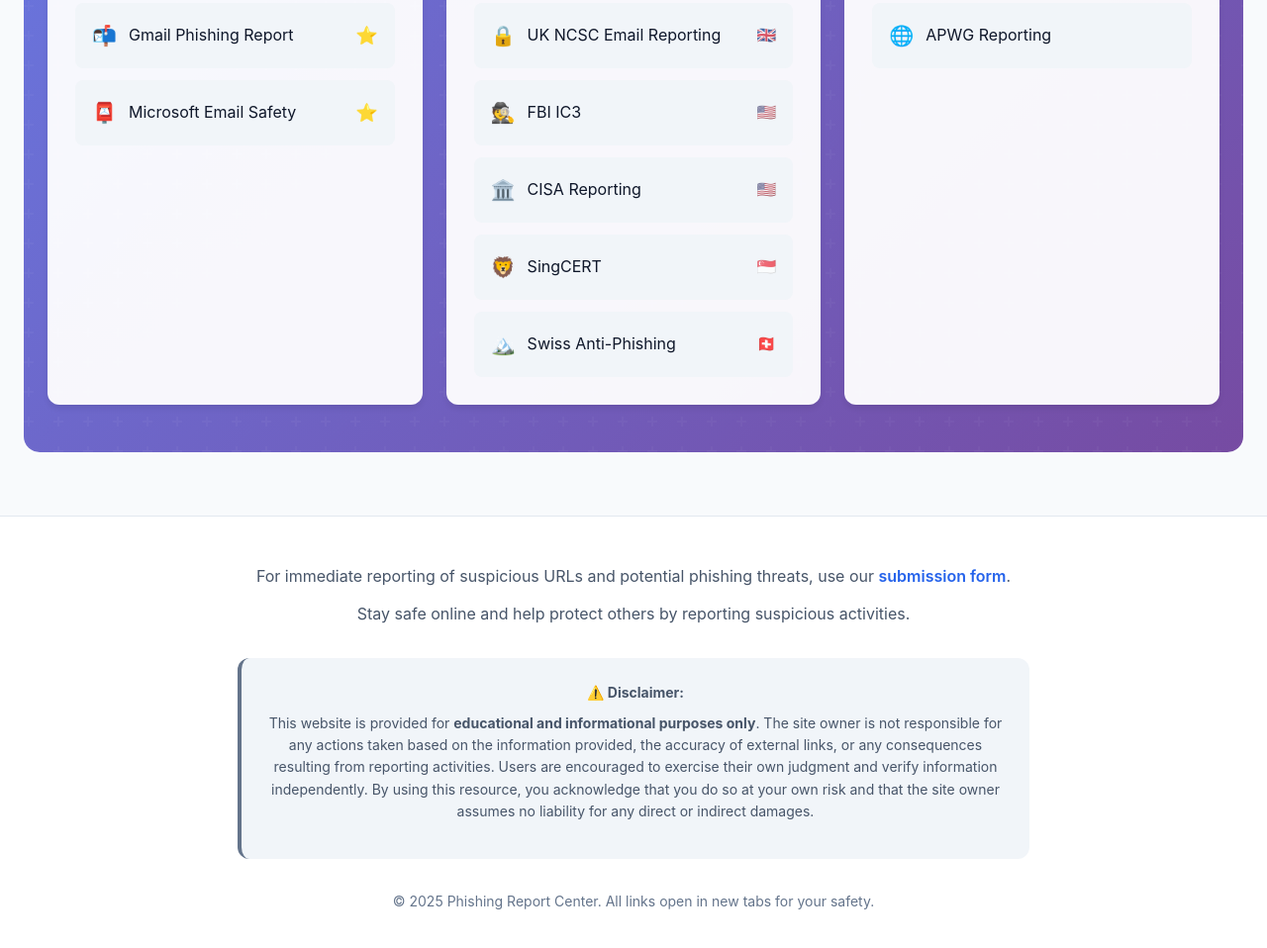
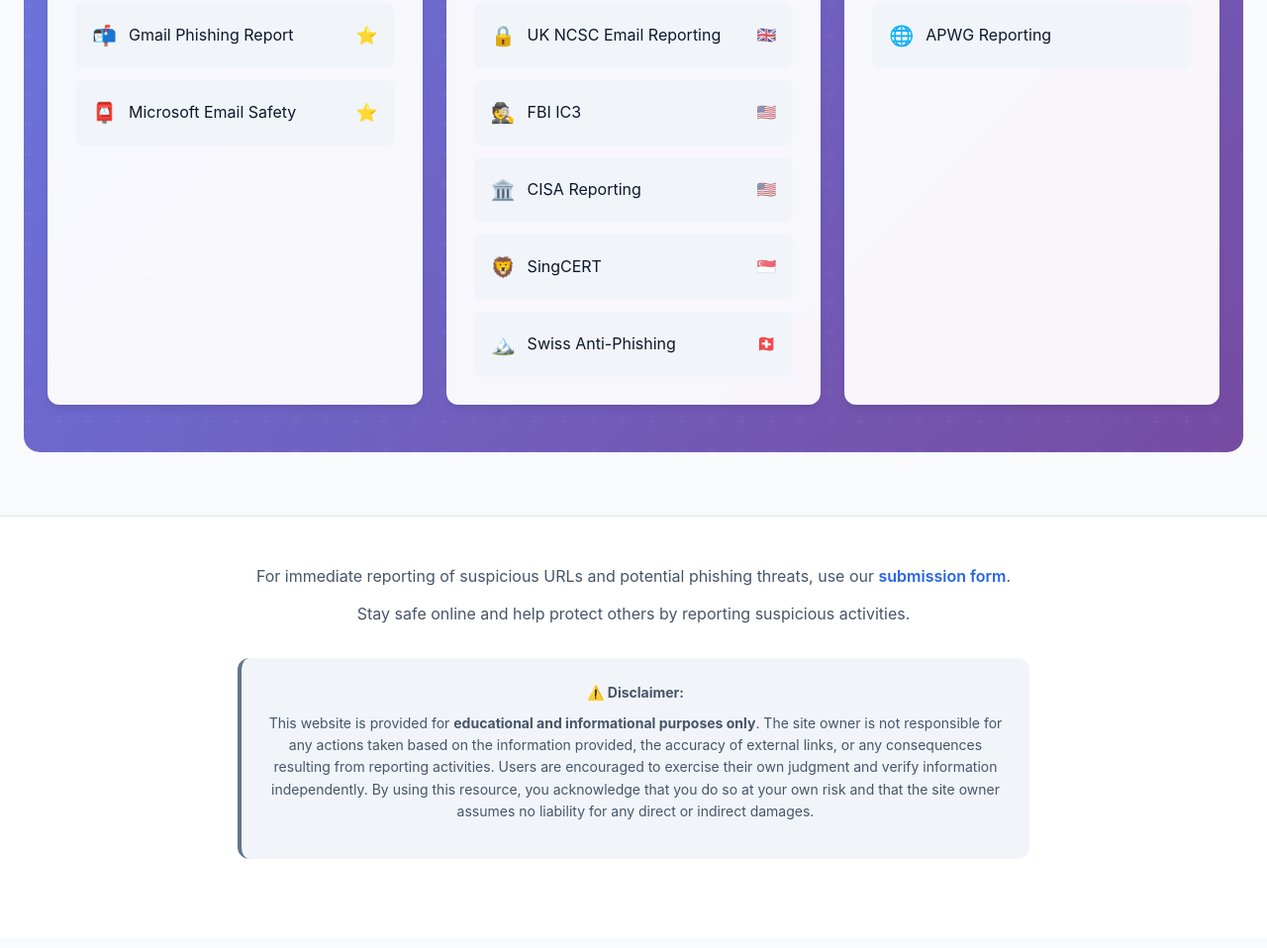
Before and after one commit to DavidJKTofan/phishing-submission-collector, a website: page public/report.html in a window 1280 px wide. Shown: the part 3864-4822 px from the top of the page at 99% size. Drawn offline with Linux system fonts and the light colour scheme.

Commit message:
Cleaned up

```diff
--- a/public/report.html
+++ b/public/report.html
@@ -688,8 +688,8 @@
 									<span>Find Contacts Easily</span>
 								</div>
 								<p>
-									Use <a href="https://phish.report/analysis" target="_blank" rel="noopener noreferrer external">phish.report</a> to identify hosting
-									providers and domain registrars
+									Use <a href="https://phish.report/analysis" target="_blank" rel="noopener noreferrer external">phish.report</a> to
+									identify hosting providers and domain registrars
 								</p>
 							</div>
 						</div>
@@ -985,7 +985,12 @@
 							</a>
 						</li>
 						<li>
-							<a href="https://www.ncsc.gov.uk/collection/phishing-scams" target="_blank" rel="noopener noreferrer external" class="resource-link">
+							<a
+								href="https://www.ncsc.gov.uk/collection/phishing-scams"
+								target="_blank"
+								rel="noopener noreferrer external"
+								class="resource-link"
+							>
 								<div class="resource-link-content">
 									<span class="resource-icon">🔒</span>
 									<span>UK NCSC Phishing Guide</span>
@@ -1045,7 +1050,12 @@
 							</a>
 						</li>
 						<li>
-							<a href="https://www.watchlist-internet.at/melde-formular/" target="_blank" rel="noopener noreferrer external" class="resource-link">
+							<a
+								href="https://www.watchlist-internet.at/melde-formular/"
+								target="_blank"
+								rel="noopener noreferrer external"
+								class="resource-link"
+							>
 								<div class="resource-link-content">
 									<span class="resource-icon">👁️</span>
 									<span>Watchlist Internet</span>
@@ -1227,10 +1237,6 @@
 						indirect damages.
 					</p>
 				</div>
-
-				<p style="margin-top: 1.5rem; font-size: 0.875rem; color: var(--text-muted)">
-					© 2025 Phishing Report Center. All links open in new tabs for your safety.
-				</p>
 			</div>
 		</footer>
 	</body>
```
